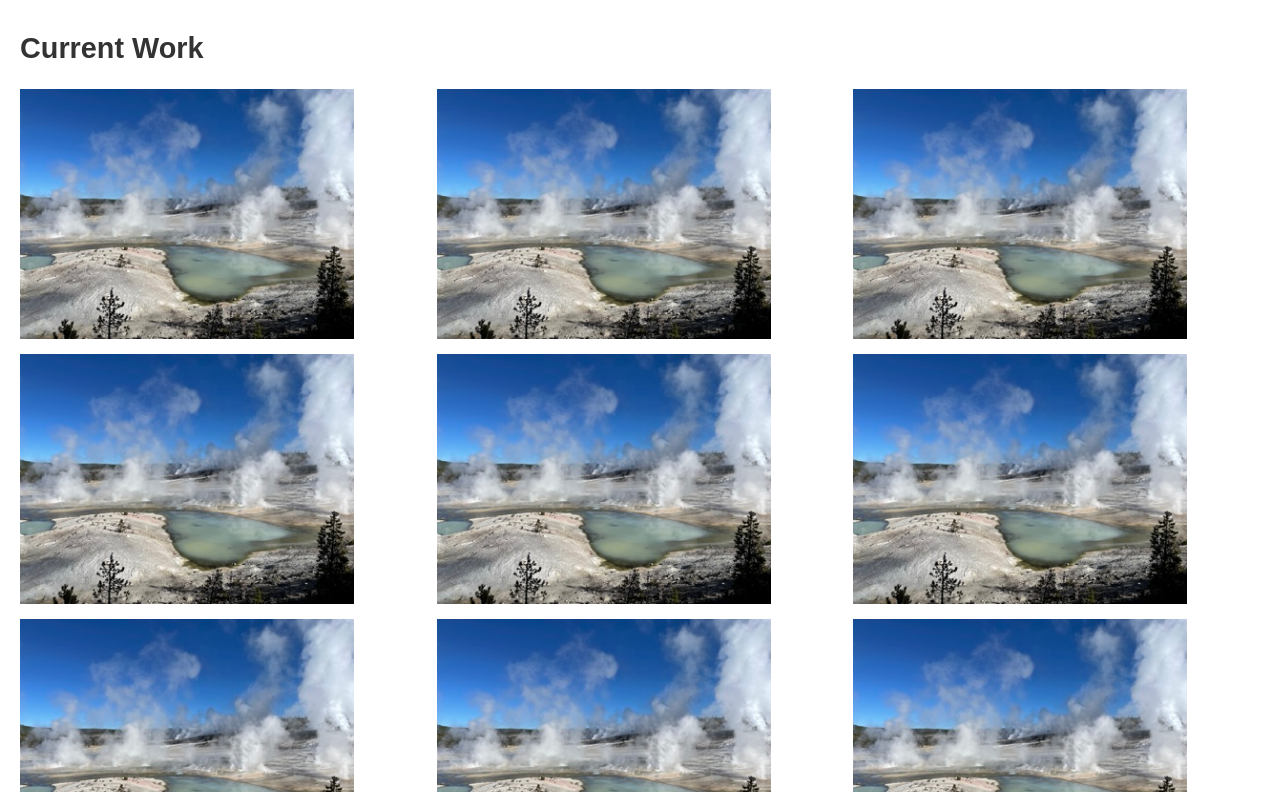
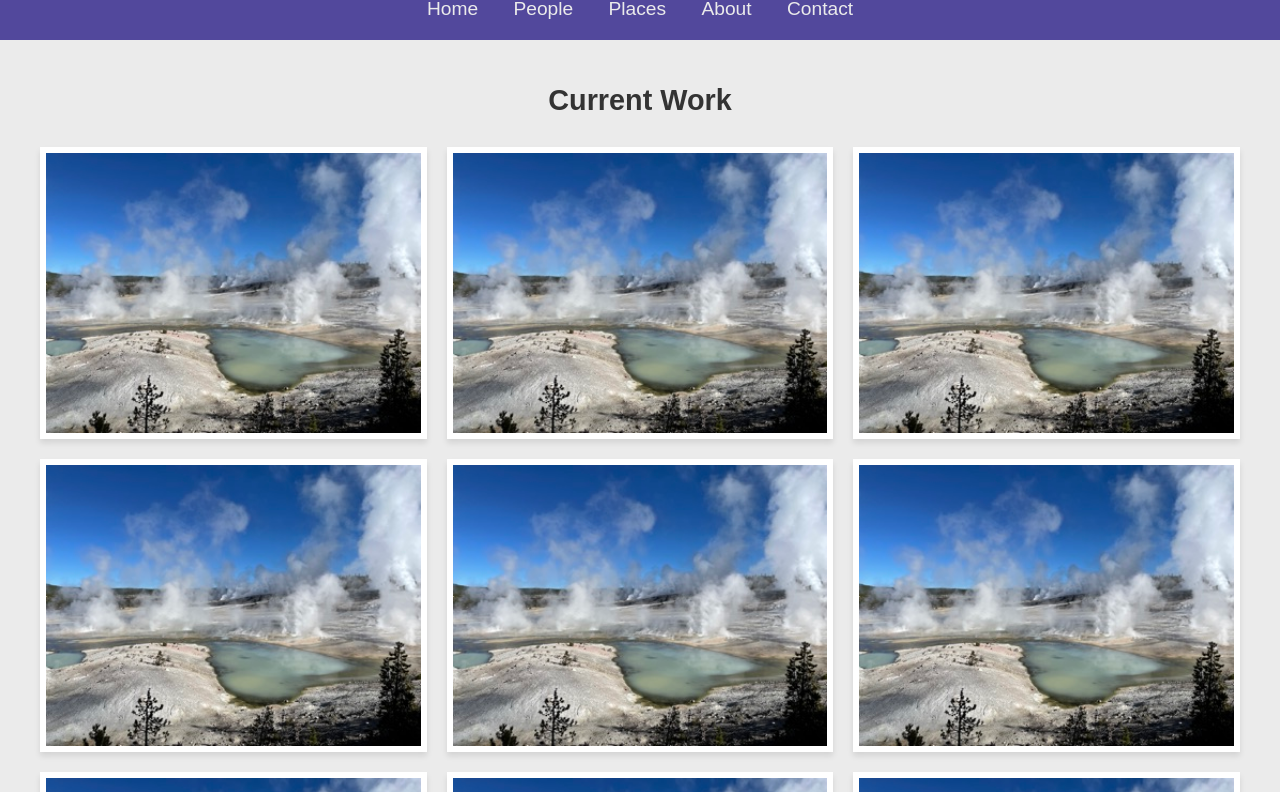
Before and after one commit to michaeltkent/wdd131-1, a plain HTML site: page coolpics/index.html in a window 1280 px wide. Shown: the part 78-870 px from the top of the page. Drawn offline with Linux system fonts and the light colour scheme; a web font is replaced by a local one.

Commit message:
finished assignment

```diff
--- a/coolpics/coolpics.css
+++ b/coolpics/coolpics.css
@@ -1,4 +1,3 @@
-
 @import url("https://fonts.googleapis.com/css2?family=Mooli&display=swap");
 
 :root {
@@ -17,15 +16,14 @@ body {
   color: var(--text-dark);
   margin: 0;
   padding: 0;
+  background-color: var(--text-light);
 }
 
 header {
   background-color: var(--primary-color);
   color: var(--text-light);
-  padding: 10px;
-  display: flex;
-  justify-content: space-between;
-  align-items: center;
+  padding: 20px;
+  text-align: center;
 }
 
 header h1 {
@@ -33,14 +31,21 @@ header h1 {
   margin: 0;
 }
 
-.menu-button {
-  background: none;
-  border: none;
-  color: var(--text-light);
-  font-size: 1.5em;
+.nav-links {
+  margin-top: 10px;
 }
 
-nav {
+.nav-links a {
+  color: var(--text-light);
+  text-decoration: none;
+  margin: 0 15px;
+}
+
+.nav-links a:hover {
+  text-decoration: underline;
+}
+
+.menu-button {
   display: none;
 }
 
@@ -48,19 +53,33 @@ main {
   padding: 20px;
 }
 
+main h2 {
+  text-align: center;
+  margin-bottom: 30px;
+}
+
 .gallery {
   display: grid;
-  grid-template-columns: 1fr;
-  gap: 10px;
+  grid-template-columns: 1fr 1fr 1fr;
+  gap: 20px;
+  justify-content: center;
+  max-width: 1200px;
+  margin: 0 auto;
 }
 
 figure {
   margin: 0;
+  padding: 0;
+  border: 6px solid white;
+  box-shadow: 0px 4px 6px rgba(0, 0, 0, 0.1);
+  display: flex;
+  align-items: center;
+  justify-content: center;
 }
 
 img {
-  max-width: 100%;
-  height: 250px;
+  width: 100%;
+  height: 100%;
   object-fit: cover;
 }
 
@@ -71,28 +90,31 @@ footer {
   padding: 10px 0;
 }
 
-
-@media screen and (min-width: 700px) {
+@media screen and (max-width: 1000px) {
   .gallery {
     grid-template-columns: 1fr 1fr;
+    gap: 15px;
   }
 }
 
-@media screen and (min-width: 1000px) {
+@media screen and (max-width: 700px) {
   .gallery {
-    grid-template-columns: repeat(3, 1fr);
+    grid-template-columns: 1fr;
+    gap: 10px;
   }
 
-  header {
-    justify-content: center;
+  .nav-links {
+    display: flex;
+    flex-direction: column; /* Stack the links vertically */
+    gap: 10px;
+    margin-top: 20px; /* Add space between menu and links */
   }
 
-  nav {
-    display: flex;
-    gap: 15px;
+  .nav-links a {
+    margin: 0; /* Remove side margin for stacked links */
   }
 
   .menu-button {
-    display: none;
+    display: block; /* Display the menu button for small screens if needed */
   }
 }
```
